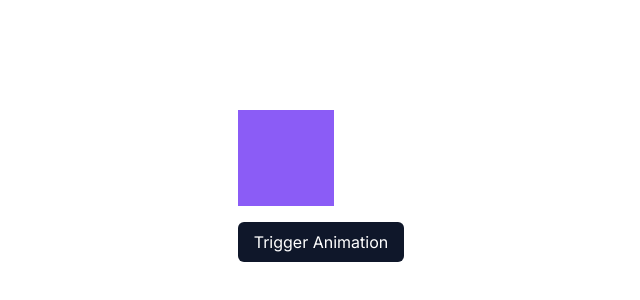
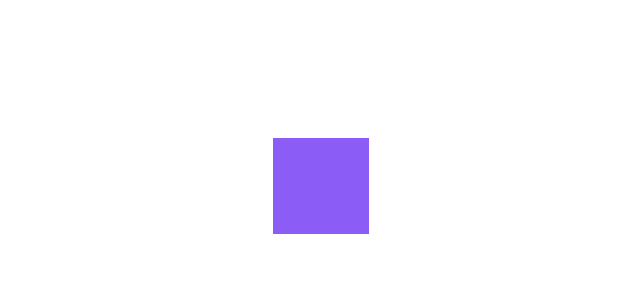
Before and after one commit to mikk39k1/framer-motion-playground, a Next.js app: page / in a window 1280 px wide. Shown: the part 214-514 px from the top of the page, without its empty margins (319-959 px from the left). Built offline with nearby package versions, Linux system fonts and the light colour scheme.

Commit message:
animate in and out

```diff
--- a/src/components/UseAnimate.tsx
+++ b/src/components/UseAnimate.tsx
@@ -1,41 +1,36 @@
 "use client"
-import { useAnimate } from "framer-motion";
+import { useAnimate, motion } from "framer-motion";
+
 
 const UseAnimate = () => {
     const [scope, animate] = useAnimate();
 
-    const handleAnimate = async () => {
-        console.log("Animating")
-        await animate("#target", { x: 150 })
-        await animate("#target", { y: 150, rotate: 360 }, { duration: 0.5})
-        await animate("#target", {borderRadius: "100%"}, {duration: 0.5})
-        await animate("#target", {
-            x: -150,
-            borderRadius: "25px",
-            rotate: 180,
-            backgroundColor: "#f59e0b",
-        })
-        await animate("button", { rotate: 360 })
-        await animate("#target", {
-            y: 0,
-            borderRadius: "0px",
-            rotate: 0,
-        }, { duration: 0.5 })
-        await animate("#target", { x: 0 , backgroundColor: "#4f46e5"}, { duration: 0.5 })
 
-        await animate("button", { rotate: 0 })
-
-    }
 
 
     return (
         <div ref={scope}>
-            <div id="target" className="h-24 w-24 bg-violet-500" />
-            <button
-                onClick={() => handleAnimate()}
-                className="mt-4 rounded-md bg-slate-900 px-4 py-2 text-white">
-                Trigger Animation
-            </button>
+            <motion.div whileHover={{
+                scale: 1.6,
+                x: 30,
+                rotate: 35,
+                borderRadius: "50%",
+                transition: {
+                    duration: 0.9
+                }
+            }}
+            animate={{
+                scale: 1,
+                x: 0,
+                rotate: 0,
+                borderRadius: "0%",
+                transition: {
+                    duration: 0.9
+
+                }
+            }}
+            id="target" className=" h-24 w-24 bg-violet-500" />
+
 
         </div>
     )
```
